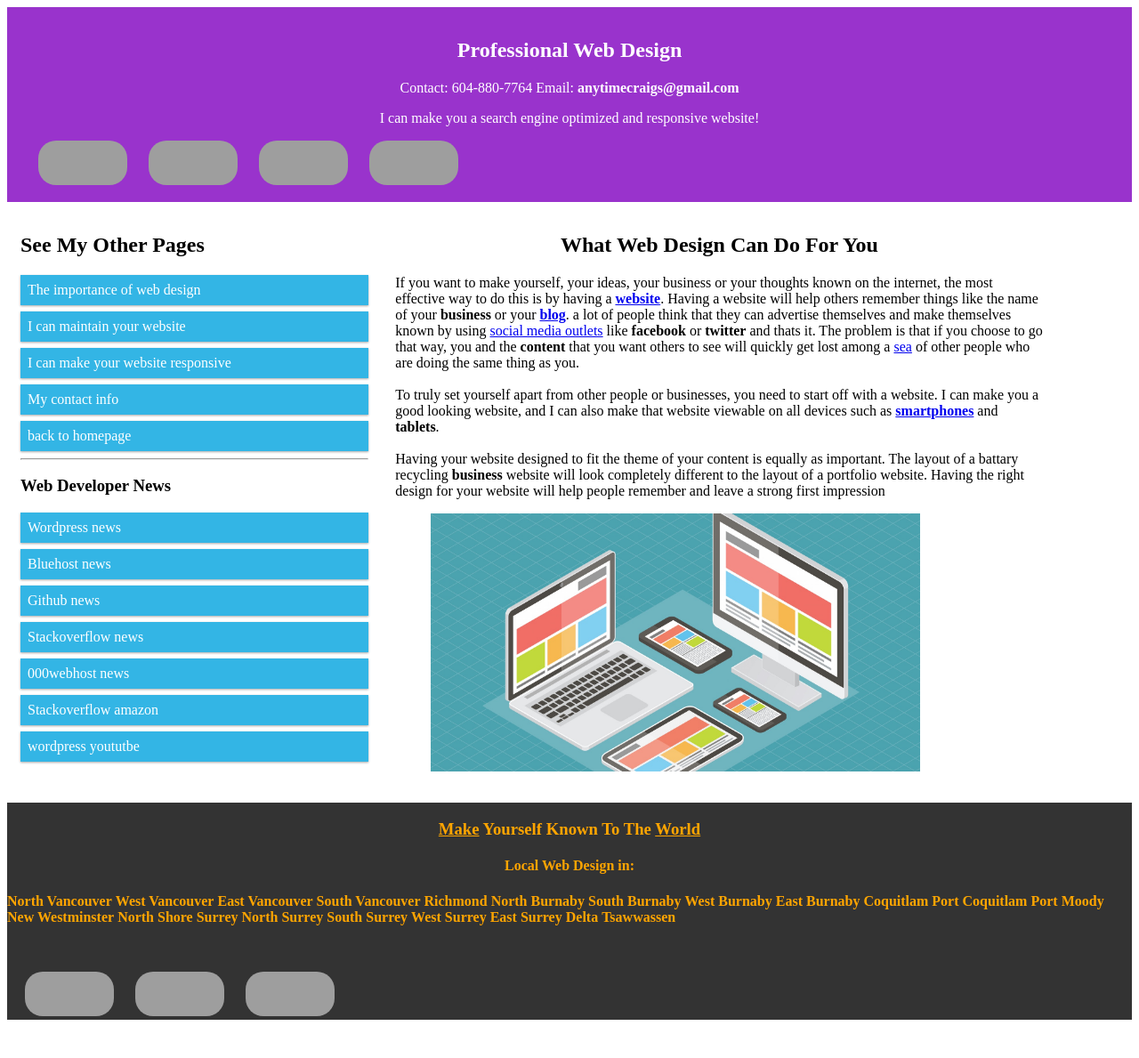
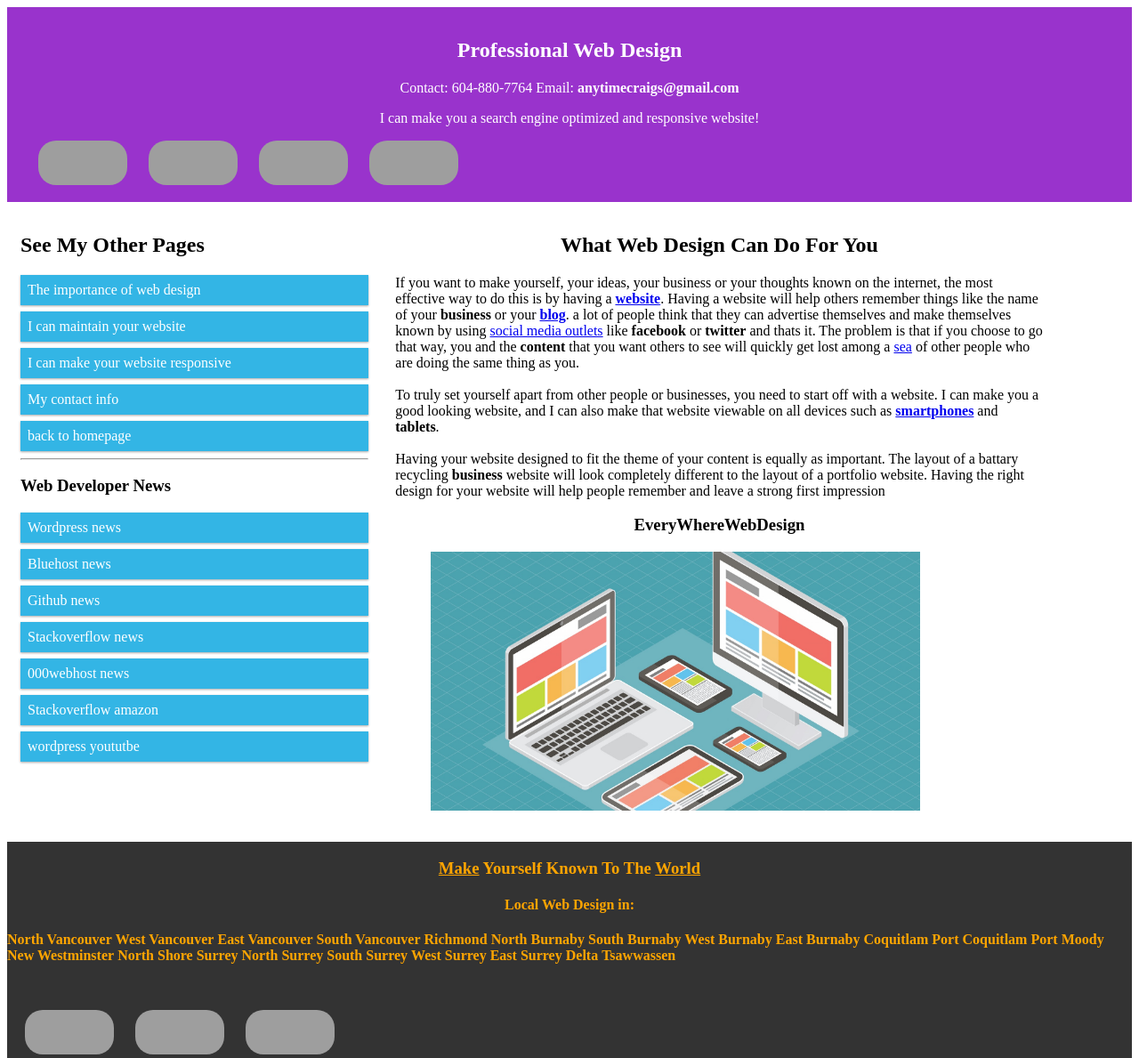
Before and after one commit to kogamikirito/kogamikirito.github.io, a Jekyll site: the page web importance/index.html, which Jekyll copies as it is, in a window 1280 px wide, cut to the strip 0-1189 px from the top of the page. Shown: the whole strip at 89% size. Built offline with Jekyll 4.4.1, drawn with Linux system fonts in a browser that asks for light colours; before the commit the page ends 1146 px from its top, so only the background shows below that; grey boxes are pictures that could not be loaded.

Commit message:
added name

```diff
--- a/web importance/index.html
+++ b/web importance/index.html
@@ -258,6 +258,9 @@ Having your website designed to fit the theme of your content is equally as impo
 different to the layout of a portfolio website. Having the right design for your website will help people
       remember and leave a strong first impression
 
+      <h3 style="text-align:center;">EveryWhereWebDesign</h3>
+
+
     <a href="http://www.w3schools.com">
 <figure>
 <img src="http://kogamikirito.github.io/images/webdesign.png" class="type" alt="web design" width="550" height="400" border="0"></a>
```
